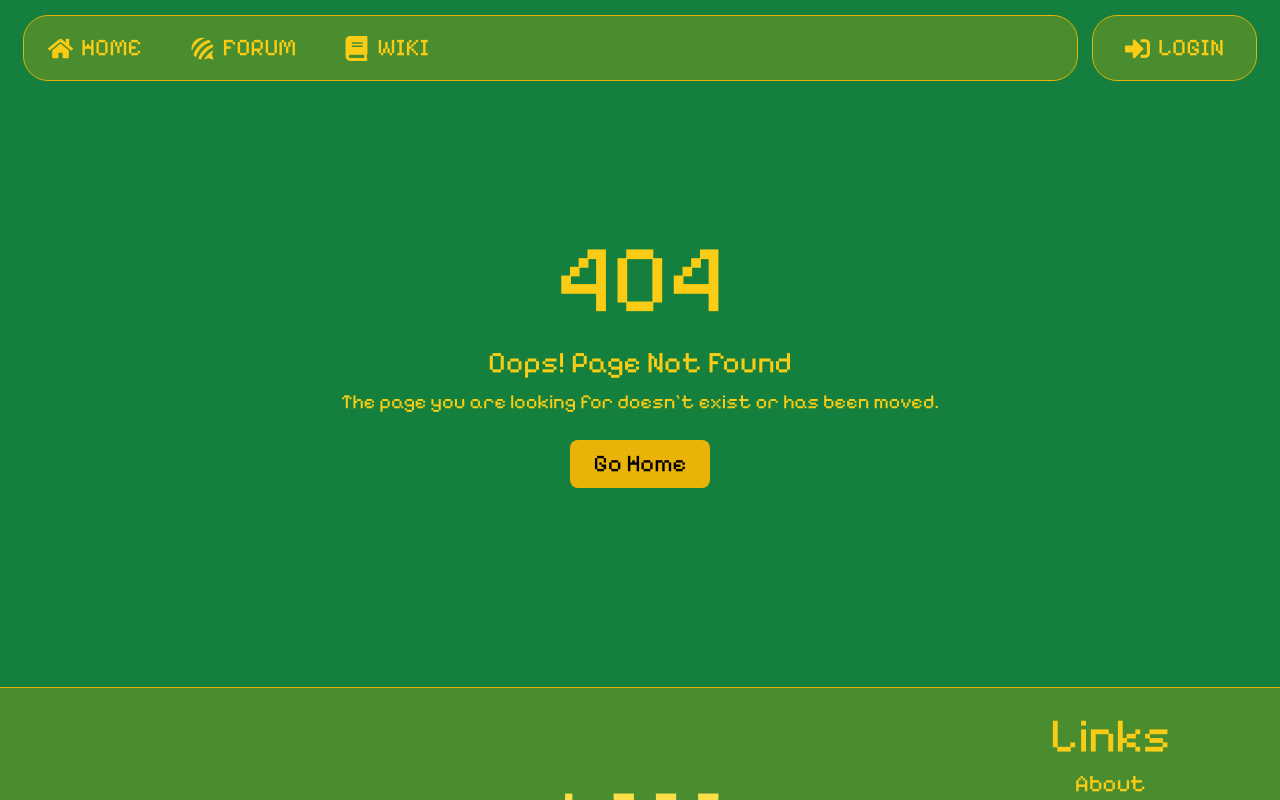
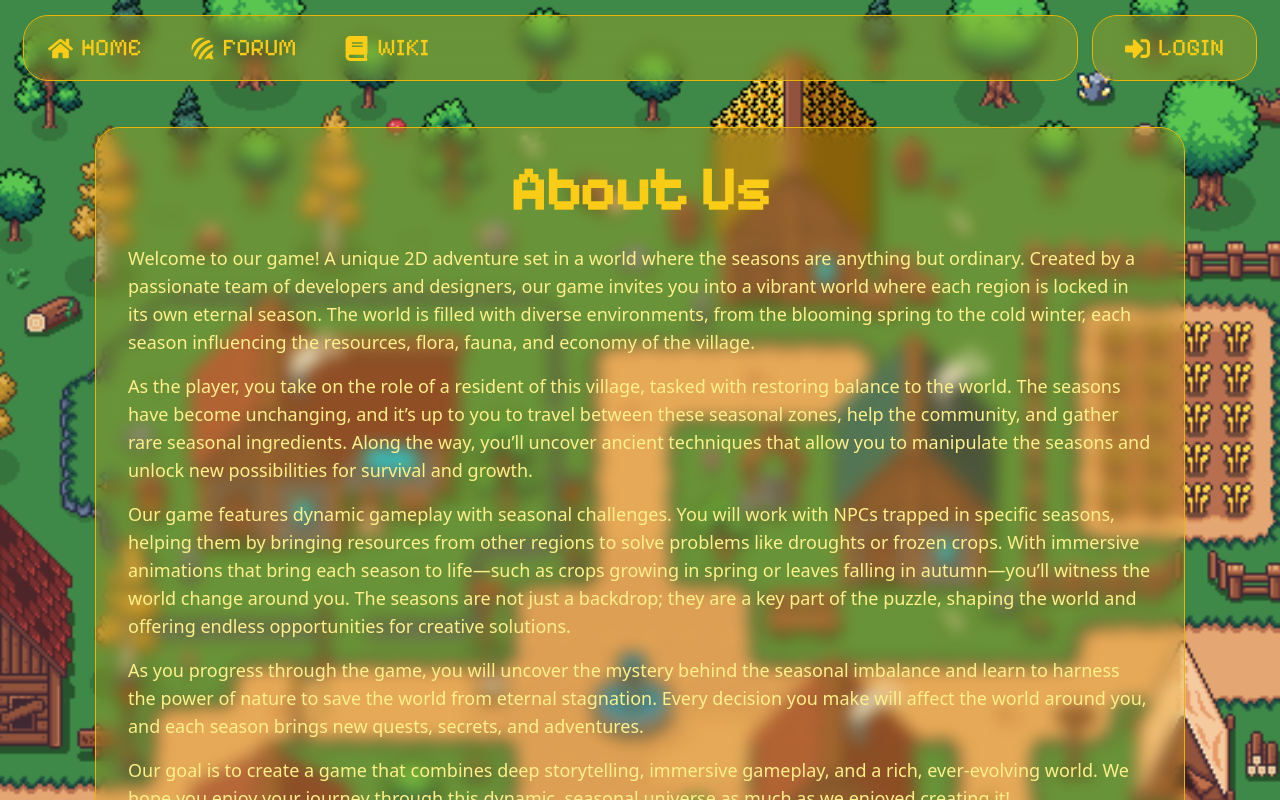
Before and after one commit to fractured-seasons/game-frontend, a React (Vite) app: page /about in a window 1280 px wide. Shown: the top 800 px of the page. Built offline with nearby package versions, Linux system fonts and the light colour scheme; no server answers.

Commit message:
support pages impl;

```diff
--- a/src/App.jsx
+++ b/src/App.jsx
@@ -10,6 +10,11 @@ import Navbar from "./components/Navbar.jsx";
 import Footer from "./components/Footer.jsx";
 import background from "./assets/background.gif";
 import NotFound from "./pages/NotFound.jsx";
+import PrivacyPolicy from "./pages/Support/PrivacyPolicy.jsx";
+import TermsOfUse from "./pages/Support/TermsOfUse.jsx";
+import Contact from "./pages/Support/Contact.jsx";
+import FAQ from "./pages/Support/FAQ.jsx";
+import About from "./pages/Support/About.jsx";
 
 function App() {
     const location = useLocation();
@@ -20,6 +25,7 @@ function App() {
         "/forgot-password": { type: "color", value: "bg-green-700" },
         "/reset-password": { type: "color", value: "bg-green-700" },
         "/dashboard": { type: "image", value: background },
+        "/about": { type: "image", value: background },
     };
 
     const currentBackground = backgroundStyles[location.pathname] || { type: "color", value: "bg-green-700" };
@@ -45,6 +51,11 @@ function App() {
                 <Route path="/forgot-password" element={<ForgotPassword />} />
                 <Route path="/reset-password" element={<ResetPassword />} />
                 <Route path="/dashboard" element={<PrivateRoute><Dashboard /></PrivateRoute>} />
+                <Route path="/about" element={<About />} />
+                <Route path="/faq" element={<FAQ />} />
+                <Route path="/contact" element={<PrivateRoute><Contact /></PrivateRoute>} />
+                <Route path="/terms-of-use" element={<TermsOfUse />} />
+                <Route path="/privacy-policy" element={<PrivacyPolicy />} />
                 <Route path="*" element={<NotFound />} />
             </Routes>
             <Footer />
--- a/src/components/Footer.jsx
+++ b/src/components/Footer.jsx
@@ -40,10 +40,10 @@ export default function Footer() {
                         <Link to="/contact" className="text-xl md:text-2xl lg:text-2xl hover:text-yellow-100">
                             Contact
                         </Link>
-                        <Link to="/terms" className="text-xl md:text-2xl lg:text-2xl hover:text-yellow-100">
+                        <Link to="/terms-of-use" className="text-xl md:text-2xl lg:text-2xl hover:text-yellow-100">
                             Terms of Use
                         </Link>
-                        <Link to="/privacy" className="text-xl md:text-2xl lg:text-2xl hover:text-yellow-100">
+                        <Link to="/privacy-policy" className="text-xl md:text-2xl lg:text-2xl hover:text-yellow-100">
                             Privacy Policy
                         </Link>
                     </div>
--- a/src/components/Navbar.jsx
+++ b/src/components/Navbar.jsx
@@ -30,7 +30,7 @@ export default function Navbar() {
                 </div>
             </nav>
 
-            <div className={`relative backdrop-blur bg-yellow-500/25 outline outline-1 outline-yellow-500 ${dropdownOpen ? "rounded-t-3xl" : "rounded-3xl"} mt-2 lg:mt-4 lg:ml-4 text-yellow-400 font-pixelify`}>
+            <div className={`relative z-20 backdrop-blur bg-yellow-500/25 outline outline-1 outline-yellow-500 ${dropdownOpen ? "rounded-t-3xl" : "rounded-3xl"} mt-2 lg:mt-4 lg:ml-4 text-yellow-400 font-pixelify`}>
                 {currentUser ? (
                     <>
                         <button
--- /dev/null
+++ b/src/components/Section.jsx
@@ -0,0 +1,10 @@
+export default function Section({ title, children }) {
+    return (
+        <div className="mx-24 mt-12 flex flex-col rounded-3xl bg-yellow-500/25 backdrop-blur outline outline-1 outline-yellow-500 text-yellow-200 p-8">
+            <h1 className="font-pixelify font-bold text-6xl text-yellow-400 mb-6 text-center">
+                {title}
+            </h1>
+            {children}
+        </div>
+    );
+}
--- /dev/null
+++ b/src/pages/Support/About.jsx
@@ -0,0 +1,23 @@
+import Section from '../../components/Section.jsx';
+
+export default function About() {
+    return (
+        <Section title="About Us">
+            <p className="text-lg mb-4">
+                Welcome to our game! A unique 2D adventure set in a world where the seasons are anything but ordinary. Created by a passionate team of developers and designers, our game invites you into a vibrant world where each region is locked in its own eternal season. The world is filled with diverse environments, from the blooming spring to the cold winter, each season influencing the resources, flora, fauna, and economy of the village.
+            </p>
+            <p className="text-lg mb-4">
+                As the player, you take on the role of a resident of this village, tasked with restoring balance to the world. The seasons have become unchanging, and it’s up to you to travel between these seasonal zones, help the community, and gather rare seasonal ingredients. Along the way, you’ll uncover ancient techniques that allow you to manipulate the seasons and unlock new possibilities for survival and growth.
+            </p>
+            <p className="text-lg mb-4">
+                Our game features dynamic gameplay with seasonal challenges. You will work with NPCs trapped in specific seasons, helping them by bringing resources from other regions to solve problems like droughts or frozen crops. With immersive animations that bring each season to life—such as crops growing in spring or leaves falling in autumn—you’ll witness the world change around you. The seasons are not just a backdrop; they are a key part of the puzzle, shaping the world and offering endless opportunities for creative solutions.
+            </p>
+            <p className="text-lg mb-4">
+                As you progress through the game, you will uncover the mystery behind the seasonal imbalance and learn to harness the power of nature to save the world from eternal stagnation. Every decision you make will affect the world around you, and each season brings new quests, secrets, and adventures.
+            </p>
+            <p className="text-lg mb-4">
+                Our goal is to create a game that combines deep storytelling, immersive gameplay, and a rich, ever-evolving world. We hope you enjoy your journey through this dynamic, seasonal universe as much as we enjoyed creating it!
+            </p>
+        </Section>
+    );
+}
--- /dev/null
+++ b/src/pages/Support/Contact.jsx
@@ -0,0 +1,48 @@
+import { useForm } from "react-hook-form";
+import InputField from "../../components/InputField.jsx";
+import Button from "../../components/Button.jsx";
+import toast from "react-hot-toast";
+import Section from "../../components/Section.jsx";
+import api from "../../utils/apiUtils.js";
+import {emailValidation} from "../../utils/validationUtils.js";
+
+export default function Contact() {
+    const {
+        register,
+        handleSubmit,
+        reset,
+        formState: { errors }
+    } = useForm();
+
+    const handleContactSubmit = async (data) => {
+        try {
+            const response = await api.post("/contact", data);
+
+            toast.success("Message sent successfully!");
+            reset();
+        } catch (error) {
+            toast.error("Failed to send the message.");
+            console.error(error);
+        }
+    };
+
+    return (
+        <Section title={"Contact"}>
+            <div className="flex flex-col md:flex-row gap-8 md:justify-center md:items-center">
+                <div className="flex-1 flex justify-center items-center">
+                    <p className="text-2xl text-center">
+                        We are always eager to hear from our players and fans! If you have any questions, suggestions, or simply want to share your experience with our game, don't hesitate to reach out. Our team is dedicated to improving the game and making your experience the best it can be.
+                    </p>
+                </div>
+                <div className="flex-1 flex justify-center items-center">
+                    <form onSubmit={handleSubmit(handleContactSubmit)} className="w-full max-w-md">
+                        <InputField label="Name" id="name" required register={register} errors={errors} />
+                        <InputField label="Email" id="email" type="email" required register={register} errors={errors} validate={emailValidation} className="mt-4" />
+                        <InputField label="Message" id="message" type="textarea" required register={register} errors={errors} className="mt-4" />
+                        <Button type="submit" className="bg-orange-600 hover:bg-orange-700 mt-4">Send</Button>
+                    </form>
+                </div>
+            </div>
+        </Section>
+    );
+}
--- /dev/null
+++ b/src/pages/Support/FAQ.jsx
@@ -0,0 +1,22 @@
+import Section from "../../components/Section.jsx";
+
+export default function FAQ() {
+    const faqs = [
+        { question: "What is this game about?", answer: "It's a 2D game inspired by classic farming and adventure games where you explore, farm, and build relationships with NPCs." },
+        { question: "Is this game multiplayer?", answer: "Yes, our game will support multiplayer functionality, allowing you to play with friends!" },
+        { question: "How do I report bugs?", answer: "You can report bugs through the Contact page or by emailing our support team." },
+    ];
+
+    return (
+        <Section title={"FAQ"}>
+            <div className="w-full max-w-3xl">
+                {faqs.map((faq, index) => (
+                    <div key={index} className="mb-4">
+                        <h2 className="font-bold text-2xl mb-2">{faq.question}</h2>
+                        <p>{faq.answer}</p>
+                    </div>
+                ))}
+            </div>
+        </Section>
+    );
+}
--- /dev/null
+++ b/src/pages/Support/PrivacyPolicy.jsx
@@ -0,0 +1,11 @@
+import Section from "../../components/Section.jsx";
+
+export default function PrivacyPolicy() {
+    return (
+        <Section title={"Privacy Policy"}>
+            <p className="text-lg max-w-3xl">
+                We are committed to protecting your privacy. This policy explains how we collect, use, and disclose information when you use our game.
+            </p>
+        </Section>
+    );
+}
--- /dev/null
+++ b/src/pages/Support/TermsOfUse.jsx
@@ -0,0 +1,11 @@
+import Section from "../../components/Section.jsx";
+
+export default function TermsOfUse() {
+    return (
+        <Section title={"Terms of Use"}>
+            <p className="text-lg max-w-3xl">
+                By accessing or using our game, you agree to comply with and be bound by these terms. We reserve the right to change these terms at any time.
+            </p>
+        </Section>
+    );
+}
--- a/src/utils/apiUtils.js
+++ b/src/utils/apiUtils.js
@@ -29,7 +29,6 @@ api.interceptors.request.use(
                 console.error("Failed to fetch CSRF token", error);
             }
         }
-
         if (csrfToken) {
             config.headers["X-XSRF-TOKEN"] = csrfToken;
         }
```
